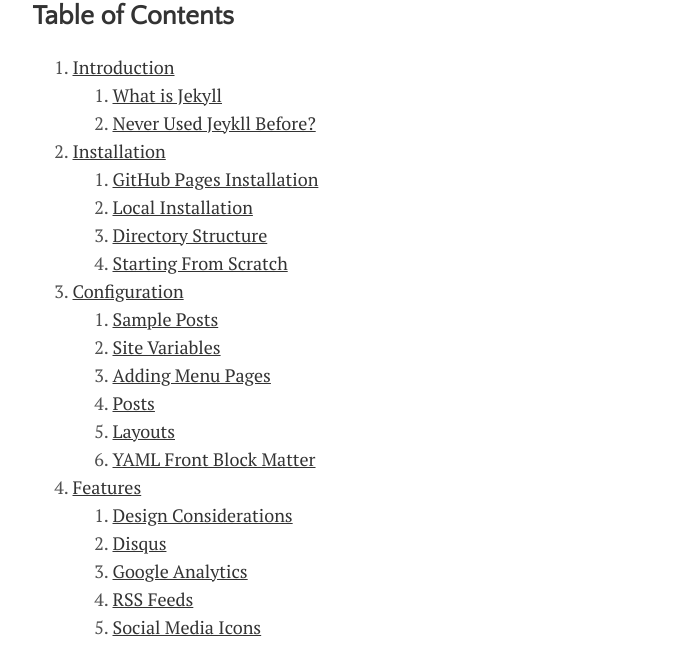
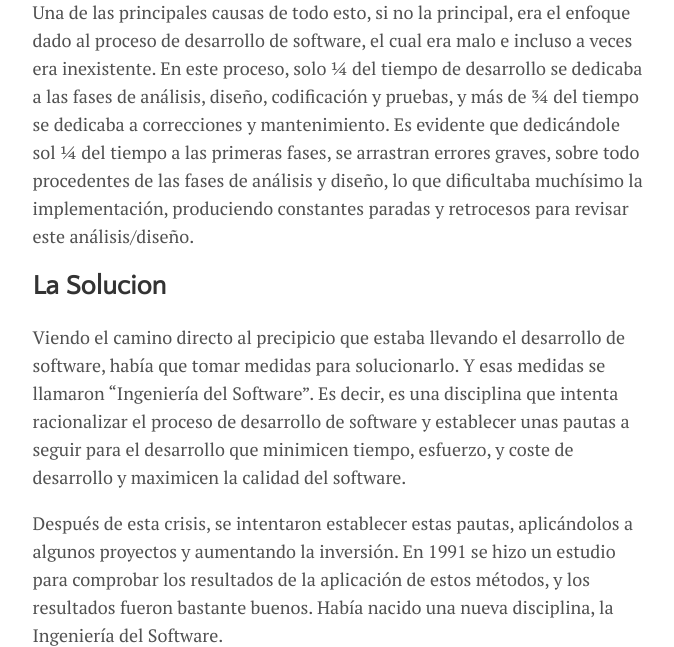
Before and after one commit to Paolo19010/Miblog, a Jekyll site: the page built from _posts/2015-10-10-getting-started.md, in a window 1280 px wide and 1400 px high, scrolled down 1400 px. Shown: the part 260-907 px from the top of the window, without its empty margins (300-974 px from the left). Built offline with Jekyll 4.4.1, drawn with Linux system fonts in a browser that asks for light colours; some of the changed text lies outside the part shown; grey boxes are pictures that could not be loaded.

Commit message:
modu2c
modu2c

```diff
--- a/_posts/2015-10-10-getting-started.md
+++ b/_posts/2015-10-10-getting-started.md
@@ -17,38 +17,19 @@
 
 ![alt text](https://histinf.blogs.upv.es/files/2010/12/crisis.png "Lagrange Demo Image")
 
+Una de las principales causas de todo esto, si no la principal, era el enfoque dado al proceso de desarrollo de software, el cual era malo e incluso a veces era inexistente. En este proceso, solo ¼ del tiempo de desarrollo se dedicaba a las fases de análisis, diseño, codificación y pruebas, y más de ¾ del tiempo se dedicaba a correcciones y mantenimiento. Es evidente que dedicándole sol ¼ del tiempo a las primeras fases, se arrastran errores graves, sobre todo procedentes de las fases de análisis y diseño, lo que dificultaba muchísimo la implementación, produciendo constantes paradas y retrocesos para revisar este análisis/diseño.
 
-## Table of Contents
+## La Solucion
 
-1. [Introduction](#introduction)
-   1. [What is Jekyll](#what-is-jekyll)
-   2. [Never Used Jeykll Before?](#never-used-jekyll-before)
-2. [Installation](#installation)
-   1. [GitHub Pages Installation](#github-pages-installation)
-   2. [Local Installation](#local-installation)
-   3. [Directory Structure](#directory-structure)
-   4. [Starting From Scratch](#starting-from-scratch)
-3. [Configuration](#configuration)
-   1. [Sample Posts](#sample-posts)
-   2. [Site Variables](#site-variables)
-   3. [Adding Menu Pages](#adding-menu-pages)
-   4. [Posts](#posts)
-   5. [Layouts](#layouts)
-   6. [YAML Front Block Matter](#yaml-front-block-matter)
-4. [Features](#features)
-   1. [Design Considerations](#design-considerations)
-   2. [Disqus](#disqus)
-   3. [Google Analytics](#google-analytics)
-   4. [RSS Feeds](#rss-feeds)
-   5. [Social Media Icons](#social-media-icons)
-   6. [MathJax](#mathjax)
-   7. [Syntax Highlighting](#syntax-highlighting)
-   8. [Markdown](#markdown)
-5. [Everything Else](#everything-else)
-6. [Contributing](#Contributing)
-7. [Questions?](#questions)
-8. [Credits](#credits)
-9. [License](#license)
+Viendo el camino directo al precipicio que estaba llevando el desarrollo de software, había que tomar medidas para solucionarlo. Y esas medidas se llamaron “Ingeniería del Software”.
+Es decir, es una disciplina que intenta racionalizar el proceso de desarrollo de software y establecer unas pautas a seguir para el desarrollo que minimicen tiempo, esfuerzo, y coste de desarrollo y maximicen la calidad del software.
+
+Después de esta crisis, se intentaron establecer estas pautas, aplicándolos a algunos proyectos y aumentando la inversión. En 1991 se hizo un estudio para comprobar los resultados de la aplicación de estos métodos, y los resultados fueron bastante buenos. Había nacido una nueva disciplina, la Ingeniería del Software.
+
+![alt text](https://i.pinimg.com/564x/55/ec/d0/55ecd0faf62edd3d308ac65198e07c38.jpg "Lagrange Demo Image")
+
+
+ Para hacernos una idea mas concreta de lo que abarca la Ingeniería del Software (cosa que nos ayudará a entender porque fue la solución a esta Crisis del Software), debemos de centrar nuestra explicación en que la I.S busca principalmente software de calidad, que es aquel software que cumple los requisitos funcionales y de rendimiento establecidos previamente y consta de unos estándares de desarrollo bien documentados.
 
 ## Introduction
 
```
